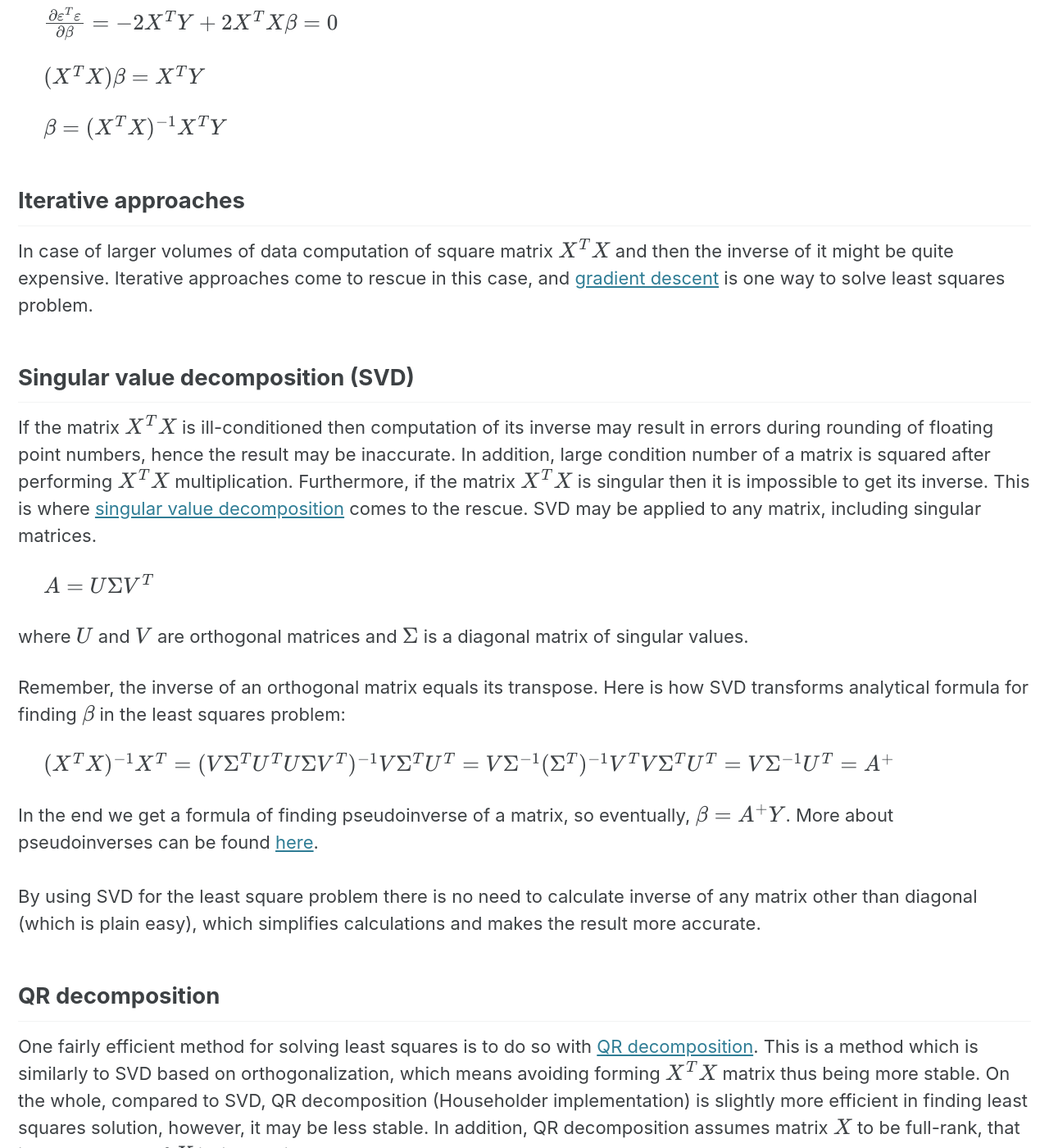
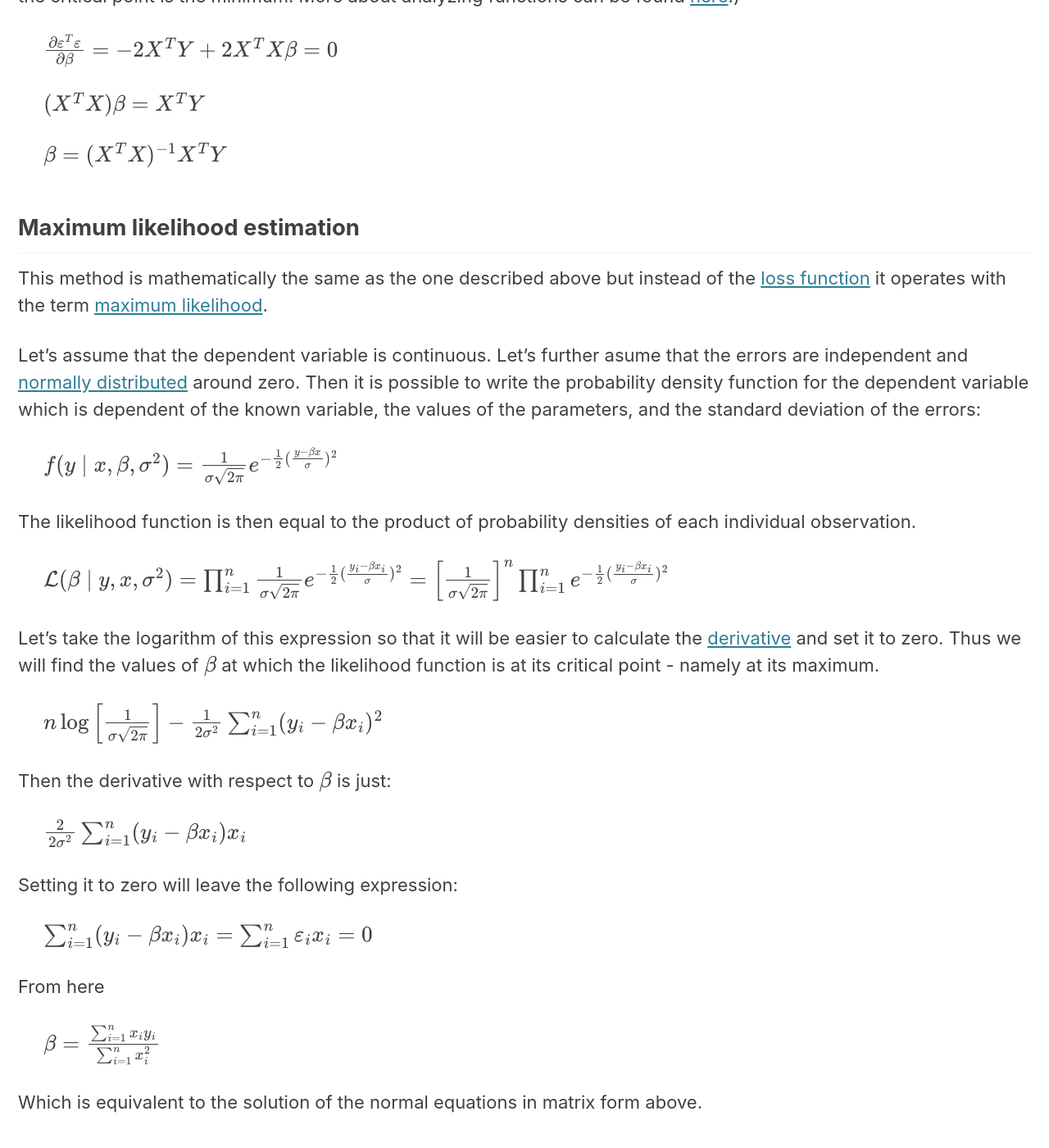
Before and after one commit to vzahorui/vzahorui.github.io, a Jekyll site: the page built from _posts/2019-10-27-linear-least-squares.md, in a window 1280 px wide and 1400 px high, scrolled down 1056 px. Shown: the whole window at 82% size. Built offline with Jekyll 4.4.1, drawn with Linux system fonts in a browser that asks for light colours; cached includes are drawn as plain includes; nearby versions of some CDN libraries; formulas are drawn with MathJax 3; some of the changed text lies outside the part shown.

Commit message:
added least squares as maximum likelihood

```diff
--- a/_posts/2019-10-27-linear-least-squares.md
+++ b/_posts/2019-10-27-linear-least-squares.md
@@ -4,10 +4,10 @@ title: "Linear least squares"
 description: "Explaining how least squares method works and how it is applied in solving analytically linear regression"
 category: "Regression"
 tags: linear-regression ols svd gradient-descent pseudoinverse ill-conditioned-matrix normal-equations qr-decomposition
-date: 2021-03-06
+date: 2021-06-18
 ---
 
-Ordinary least squares method (OLS) estimates analytically parameters for a [linear regression]({{ site.baseurl }}{% link _posts/2019-10-25-linear-regression.md %}) by minimizing the sum of the squares of the differences between predicted and observed values of the dependent variable. As a result, this method produces a single set of parameters of the regression model, which fits the best to the observed data.
+Ordinary least squares method (OLS) is a widely used method which estimates the parameters of a [linear regression]({{ site.baseurl }}{% link _posts/2019-10-25-linear-regression.md %}) by minimizing the sum of the squares of the differences between predicted and observed values of the dependent variable. As a result, this method produces a single set of parameters of the regression model, which fits the best to the observed data, and minimizes the quadratic [loss function]({{ site.baseurl }}{% link _posts/2019-10-14-loss-functions.md %}).
 
 Under other assumptions of linear regression, the residuals are normally distributed with the value of mean which equals to 0.
 
@@ -45,6 +45,42 @@ $(X^{T}X)\beta = X^{T}Y$
 
 &nbsp;&nbsp;&nbsp;&nbsp;
 $\beta = (X^{T}X)^{-1}X^{T}Y$
+
+## Maximum likelihood estimation
+
+This method is mathematically the same as the one described above but instead of the [loss function]({{ site.baseurl }}{% link _posts/2019-10-14-loss-functions.md %}) it operates with the term [maximum likelihood]({{ site.baseurl }}{% link _posts/2021-04-24-maximum-likelihood.md %}).
+
+Let's assume that the dependent variable is continuous. Let's further asume that the errors are independent and [normally distributed]({{ site.baseurl }}{% link _posts/2021-03-27-statistical-distributions.md %}#normal_distribution) around zero. Then it is possible to write the probability density function for the dependent variable which is dependent of the known variable, the values of the parameters, and the standard deviation of the errors:
+
+&nbsp;&nbsp;&nbsp;&nbsp;
+$f(y \mid x, \beta, \sigma^2) = \frac{1}{\sigma\sqrt{2\pi}}e^{-\frac{1}{2}(\frac{y-\beta x}{\sigma})^2}$
+
+The likelihood function is then equal to the product of probability densities of each individual observation.
+
+&nbsp;&nbsp;&nbsp;&nbsp;
+$\mathcal {L}(\beta \mid y, x, \sigma^2) = \prod_{i=1}^n \frac{1}{\sigma\sqrt{2\pi}}e^{-\frac{1}{2}(\frac{y_i - \beta x_i}{\sigma})^2} = \left[ \frac{1}{\sigma\sqrt{2\pi}} \right]^n \prod_{i=1}^n e^{-\frac{1}{2}(\frac{y_i - \beta x_i}{\sigma})^2}$
+
+Let's take the logarithm of this expression so that it will be easier to calculate the [derivative]({{ site.baseurl }}{% link _posts/2019-09-14-derivatives.md %}) and set it to zero. Thus we will find the values of $\beta$ at which the likelihood function is at its critical point - namely at its maximum.
+
+&nbsp;&nbsp;&nbsp;&nbsp;
+$n\log \left[\frac{1}{\sigma\sqrt{2\pi}} \right] - \frac{1}{2\sigma^2} \sum_{i=1}^n (y_i - \beta x_i)^2$
+
+Then the derivative with respect to $\beta$ is just:
+
+&nbsp;&nbsp;&nbsp;&nbsp;
+$\frac{2}{2\sigma^2} \sum_{i=1}^n (y_i - \beta x_i)x_i$
+
+Setting it to zero will leave the following expression:
+
+&nbsp;&nbsp;&nbsp;&nbsp;
+$\sum_{i=1}^n (y_i - \beta x_i)x_i = \sum_{i=1}^n \varepsilon_i x_i = 0$
+
+From here
+
+&nbsp;&nbsp;&nbsp;&nbsp;
+$\beta = \frac{\sum_{i=1}^n x_i y_i}{\sum_{i=1}^n x_i^2}$
+
+Which is equivalent to the solution of the normal equations in matrix form above.
 
 ## Iterative approaches
 
```
Also changed, not shown: _posts/2019-10-14-loss-functions.md (+6 -2 lines), _posts/2021-03-22-hypothesis-test-parametric-statistics.md (+1 -1 lines), _posts/2021-04-24-maximum-likelihood.md (+9 -3 lines), _posts/2021-06-06-hypothesis-test-non-parametric-statistics.md (added, +14 -0 lines), index.html (+9 -12 lines).
